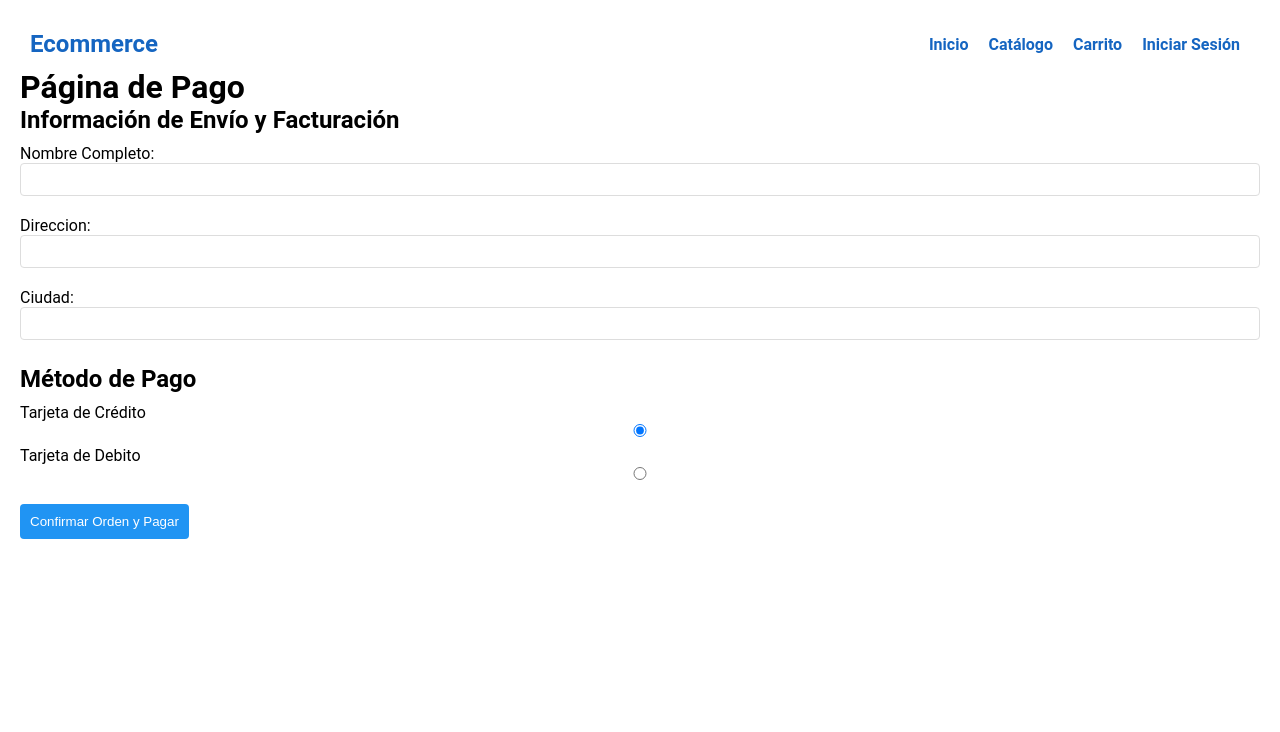
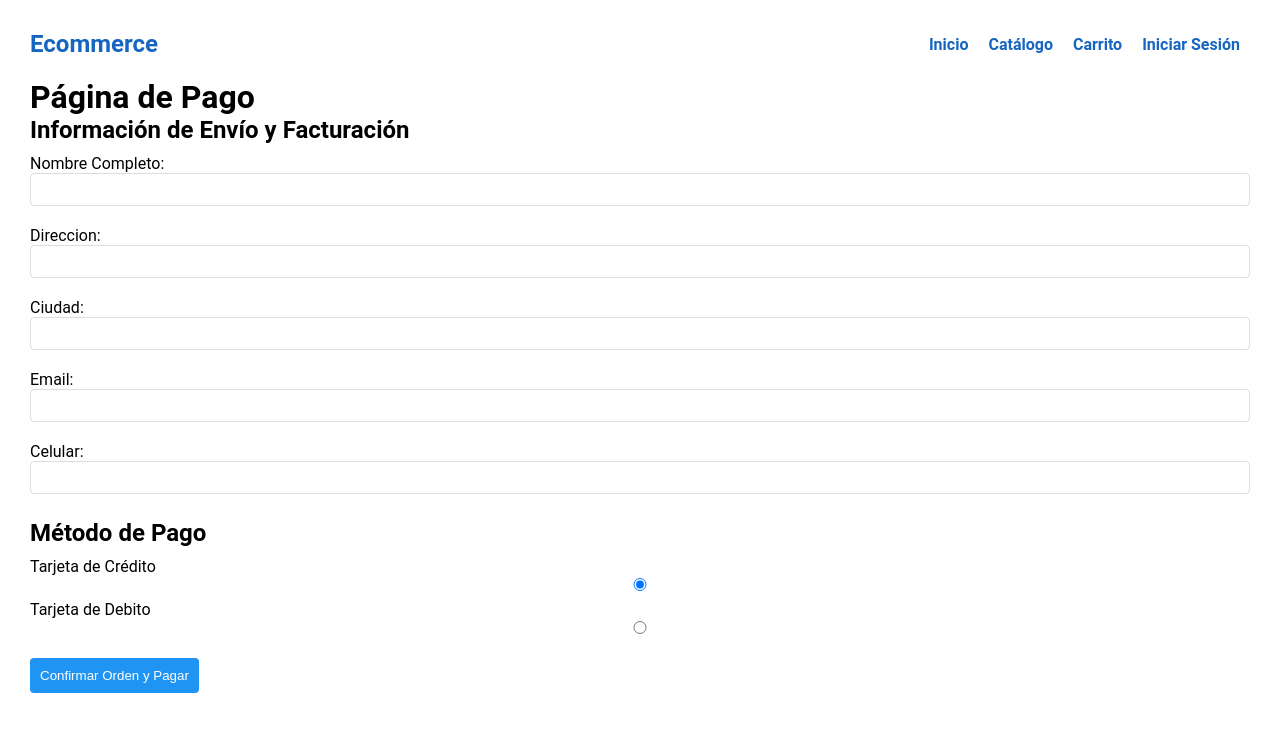
Before and after one commit to crescowboy/E-commerce, a React (Create React App) app: page /pago in a window 1280 px wide. Shown: the top 732 px of the page. Built offline with nearby package versions, Linux system fonts and the light colour scheme.

Commit message:
add parametros y estilos a pago page

```diff
--- a/src/Pages/PagoPage.jsx
+++ b/src/Pages/PagoPage.jsx
@@ -38,6 +38,7 @@ const PagoPage = () => {
       <header>
         <Nav />
       </header>
+      <div className='payment-contenido'>
       <h1>Página de Pago</h1>
       <div className="shipping-info">
         <h2>Información de Envío y Facturación</h2>
@@ -63,6 +64,25 @@ const PagoPage = () => {
           </label>
           <label>
             Ciudad:
+            <input
+              type="text"
+              name="city"
+              value={shippingInfo.city}
+              onChange={handleInputChange}
+            />
+          </label>
+          <label>
+            Email:
+            <input
+              type="text"
+              name="city"
+              value={shippingInfo.city}
+              onChange={handleInputChange}
+            />
+          </label>
+
+          <label>
+            Celular:
             <input
               type="text"
               name="city"
@@ -96,9 +116,11 @@ const PagoPage = () => {
           </label>
 
 
+
         </div>
       </div>
       <button onClick={handlePlaceOrder}>Confirmar Orden y Pagar</button>
+    </div>
     </div>
   );
 };
--- a/src/index.css
+++ b/src/index.css
@@ -289,3 +289,13 @@ button:hover {
 .product-detail img{
   width: 400px;
 }
+
+/* PAGO PAGE  */
+.payment-container{
+  max-width: 1300px;
+  margin: 0 auto;
+  padding: 20px;
+}
+.payment-contenido{
+  padding: 10px;
+}
```
